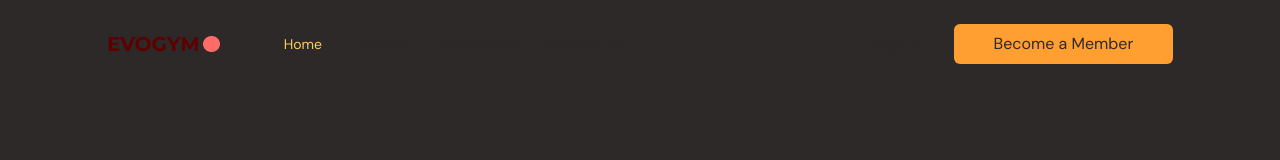
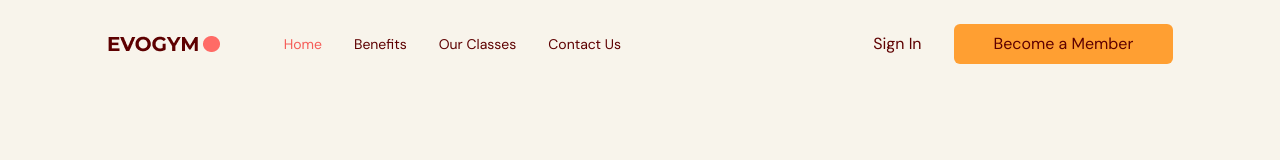
Before and after one commit to isurubandara1/FitnessWeb, a React (Vite) app: page / in a window 1280 px wide. Shown: the top 160 px of the page. Built offline with nearby package versions, Linux system fonts and the light colour scheme.

Commit message:
final commit

```diff
--- a/tailwind.config.js
+++ b/tailwind.config.js
@@ -4,13 +4,13 @@ export default  {
   theme: {
     extend: {
       colors: {
-        "gray-20": "#2E2929",
-        "gray-50": "#2E2929",
-        "gray-100": "#2E2929",
-        "gray-500": "#2E2929",
-        "primary-100": "#F1E7E7",
-        "primary-300": "#FCF8F8",
-        "primary-500": "#FFCD5B",
+        "gray-20": "#F8F4EB",
+        "gray-50": "#EFE6E6",
+        "gray-100": "#DFCCCC",
+        "gray-500": "#5E0000",
+        "primary-100": "#FFE1E0",
+        "primary-300": "#FFA6A3",
+        "primary-500": "#F55C57",
         "secondary-400": "#FFCD5B",
         "secondary-500": "#FF9F32",
       },
```
